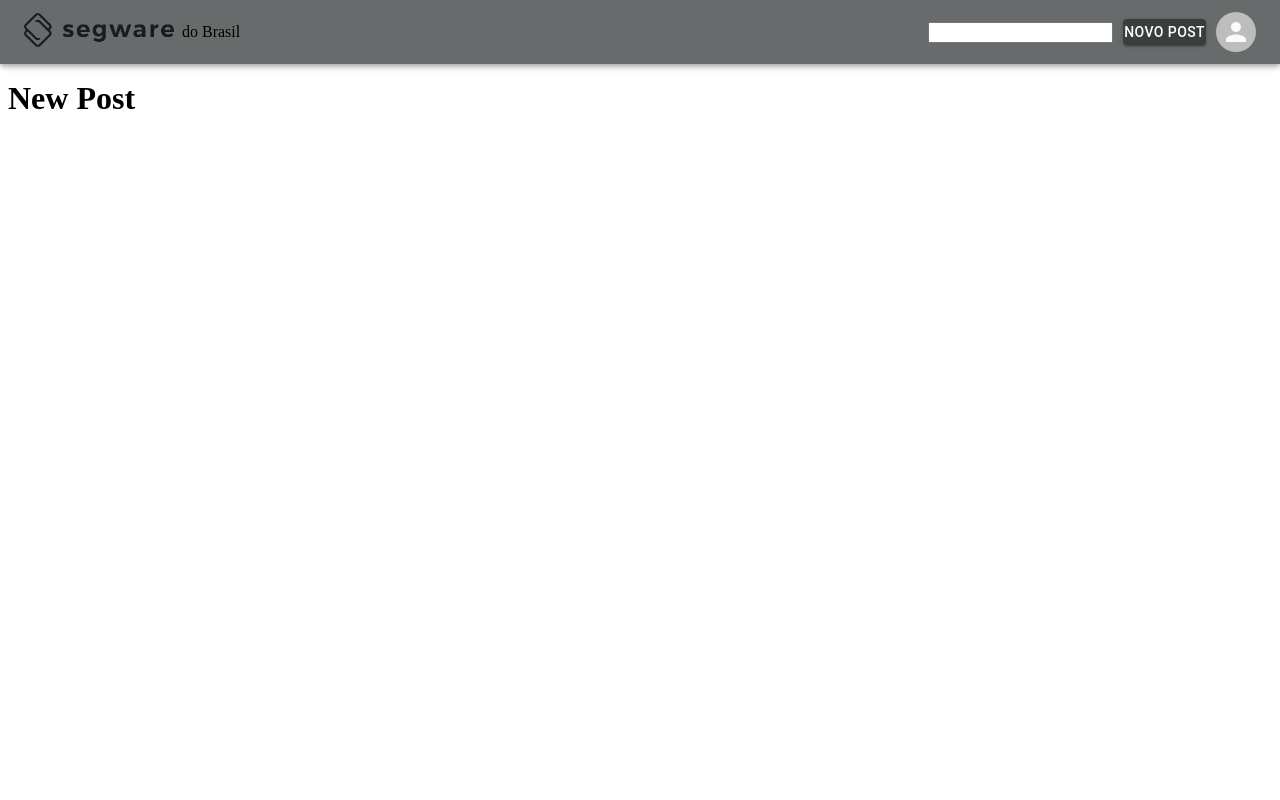
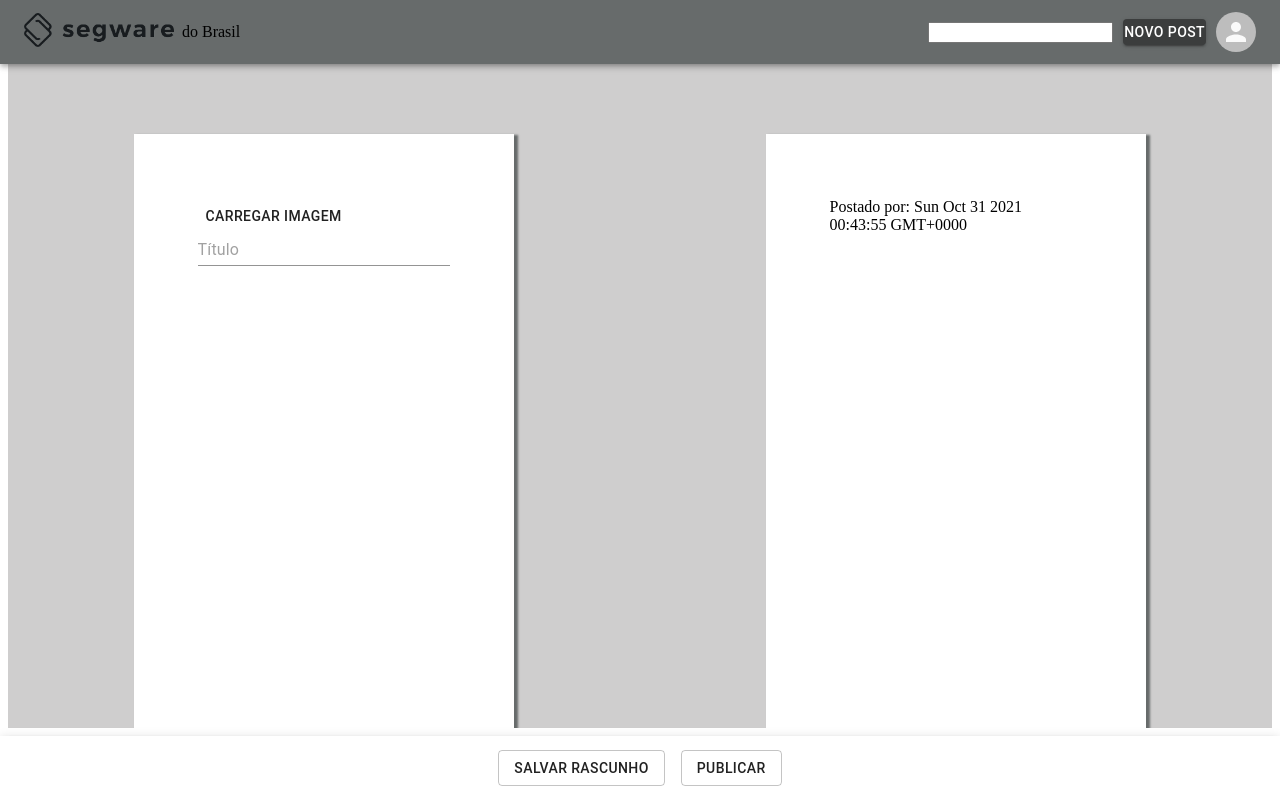
Before and after one commit to IsleneGomes/upvote-app, a React (Create React App) app: page /home/new in a window 1280 px wide. Built offline with nearby package versions, Linux system fonts and the light colour scheme; what axios-mock-adapter would draw is missing.

Commit message:
Tentando implementar o botao de adicionar post

```diff
--- a/package.json
+++ b/package.json
@@ -13,7 +13,10 @@
     "axios-mock-adapter": "^1.20.0",
     "react": "^17.0.2",
     "react-dom": "^17.0.2",
+    "react-dropzone": "^11.4.2",
     "react-feather": "^2.0.9",
+    "react-markdown": "^7.1.0",
+    "react-moment": "^1.1.1",
     "react-router-dom": "^5.3.0",
     "react-scripts": "4.0.3",
     "web-vitals": "^1.0.1"
--- a/src/components/PostCard/index.js
+++ b/src/components/PostCard/index.js
@@ -3,10 +3,10 @@ import { makeStyles } from '@material-ui/styles';
 import Card from '@material-ui/core/Card';
 import CardActions from '@material-ui/core/CardActions';
 import Typography from '@material-ui/core/Typography';
-import Avatar from '@material-ui/core/Avatar';
 import FavoriteIcon from '@material-ui/icons/Favorite';
 import { IconButton } from '@material-ui/core';
 import Context from '../../context/ContextUpvote';
+import moment from 'react-moment';
 
 const myStyles = makeStyles({
   root: {
@@ -36,8 +36,8 @@ const myStyles = makeStyles({
   },
 });
 
-export default function PostCard({post}) {
-  const { user } = useContext(Context);
+export default function PostCard() {
+  const { post } = useContext(Context);
 
   const handleclick = (contador) => {
     contador  = 0
@@ -49,17 +49,16 @@ const classes = myStyles();
     <Card className={classes.root}>
       <div>
         <div className={classes.card}>
-          <Avatar src={post.authorId} className={classes.avatar}/>
           <Typography variant='h6'>{post.title}</Typography>
         </div>
         <div className={classes.subheader}>
           <Typography variant='caption' className={classes.caption}>
-            {'Avaliado por'}
+            {'Criado por'}
           </Typography>
           <Typography variant='subtitle2' className={classes.caption}>
-            {user}
+            {post.user}
           </Typography>
-          <Typography variant='caption' className={classes.caption}>{post.date}</Typography>
+          <Typography variant='caption' className={classes.caption}>{ moment(post.date).fromNow()}</Typography>
         </div>
         <div className={classes.post}>
           <Typography variant='subtitle2' className={classes.description}>
@@ -68,9 +67,6 @@ const classes = myStyles();
         </div>
 
       </div>
-      {/* <CardContent>
-
-      </CardContent> */}
       <CardActions>
         <IconButton>
           <FavoriteIcon />
@@ -80,8 +76,5 @@ const classes = myStyles();
         </Typography>
       </CardActions>
     </Card>
-    // <div>
-    //   {post.description}
-    // </div>
   )
 }
--- a/src/context/ProviderUpvote.js
+++ b/src/context/ProviderUpvote.js
@@ -7,6 +7,7 @@ export default function ProviderUpvote({ children }) {
   const [password, setPassword] = useState('');
    const [title, setTitle] = useState('');
   const [content, setContent] = useState('');
+  const [post, setPost] = ([]);
 
   // useEffect(() => {
   //   const getAPI = async () => {
@@ -28,6 +29,8 @@ export default function ProviderUpvote({ children }) {
     setContent,
     title,
     setTitle,
+    post,
+    setPost,
   };
 
   return (
--- a/src/pages/Feed/Feed.js
+++ /dev/null
@@ -1,31 +0,0 @@
-import React from 'react';
-import { makeStyles } from '@material-ui/styles';
-import PostCard from '../../components/PostCard/index';
-import { Box, Container } from '@material-ui/core';
-// import api from '../../../service/api';
-
-const myStyles = makeStyles({
-  root: {
-    width: '80%',
-    padding: 24,
-    alignContent: 'cen',
-  }
-});
-
-const api = [
-  { id: 1, title: 'Usos do Js', content: 'Post sobre os usos da linguagem JS e frameworks disponíveis', authorId: 'Islene' },
-  { id: 2, title: 'Importações com Axios', content: 'Post que ensina sobre como usar a ferramenta axios', authorId: 'Islene' },
-];
-
-export default function Feed() {
-const classes = myStyles();
-  return (
-    <Container>
-      <Box>
-        <div className={classes.root}>
-        { api.map(post => <PostCard key={post.id} post={post} /> )}
-        </div>
-      </Box>
-    </Container>
-  )
-}
--- /dev/null
+++ b/src/pages/Home/components/Feed/Feed.js
@@ -0,0 +1,30 @@
+import React, { useContext } from 'react';
+import { makeStyles } from '@material-ui/styles';
+import PostCard from '../../../../components/PostCard/index';
+import { Box, Container } from '@material-ui/core';
+import ContextUpvote from '../../../../context/ContextUpvote';
+
+const myStyles = makeStyles({
+  root: {
+    width: '80%',
+    padding: 24,
+    alignContent: 'center',
+  }
+});
+
+export default function Feed() {
+const { post } = useContext(ContextUpvote);
+console.log(post)
+
+const classes = myStyles();
+  return (
+    <Container>
+      <Box>
+        <div className={classes.root}>
+        { !post ? <h1>Loading...</h1>
+        : post.map(post => <PostCard key={post.id} post={post} /> )}
+        </div>
+      </Box>
+    </Container>
+  )
+}
--- a/src/pages/Home/components/Header/BtnPost.js
+++ b/src/pages/Home/components/Header/BtnPost.js
@@ -19,7 +19,6 @@ export default function BtnPost() {
 const handleclick = async () => {
   try {
     history.push('/home/new');
-    console.log('CLICK')
     // const userData = await authService.signIn(user, password);
   } catch (error) {
     console.log('Erro: Deu ruim');
--- a/src/pages/Home/index.js
+++ b/src/pages/Home/index.js
@@ -1,6 +1,6 @@
 import React from 'react';
 import Header from './components/Header/index';
-import Feed from '../Feed/Feed';
+import Feed from '../Home/components/Feed/Feed';
 import { makeStyles } from '@material-ui/styles';
 
 const myStyles = makeStyles({
@@ -24,7 +24,7 @@ function Home() {
       <Header />
       <div className={classes.toolbar}></div>
         <main className={classes.main}>
-
+          <Feed />
         </main>
     </div>
   )
--- /dev/null
+++ b/src/pages/Post/BottonBar.js
@@ -0,0 +1,66 @@
+import { AppBar, Button, Toolbar } from '@material-ui/core'
+import React, { useContext } from 'react';
+import { makeStyles } from '@material-ui/styles';
+import ContextUpvote from '../../context/ContextUpvote';
+import { useHistory } from 'react-router-dom';
+
+const myStyles = makeStyles({
+  appBar: {
+    top: 'auto',
+    bottom: 0,
+    alignItems: 'center',
+    justifyItems: 'center',
+  },
+  button: {
+    marginRight: 16,
+  },
+  toolbar: {
+    display: 'flex',
+  },
+});
+
+export default function BottonBar() {
+  const classes = myStyles();
+    const {
+    user,
+    title,
+    content,
+    setPost,
+  } = useContext(ContextUpvote);
+
+  const contexto = { user, title, content }
+  const history = useHistory()
+
+  const handleSaveDraft = () => {
+      //salva
+  };
+  const handlePublish = () => {
+      history.push('/home')
+      setPost(contexto);
+  };
+
+  return (
+    <AppBar
+        position='fixed'
+        color='inherit'
+        className={classes.appBar}
+      >
+        <Toolbar className={classes.toolbar}>
+          <Button
+            className={classes.button}
+            variant='outlined'
+            onClick={handleSaveDraft}
+          >
+            Salvar Rascunho
+          </Button>
+          <Button
+          color='secundary'
+          variant='outlined'
+          onClick={handlePublish}
+          >
+            Publicar
+          </Button>
+        </Toolbar>
+      </AppBar>
+  )
+}
--- a/src/pages/Post/New.js
+++ b/src/pages/Post/New.js
@@ -1,14 +1,119 @@
-import React from 'react';
+import React, { useCallback, useContext, useState } from 'react';
+import { makeStyles } from '@material-ui/styles';
+import { Box, Button, TextField, Typography } from '@material-ui/core';
 import Header from '../Home/components/Header';
+import { useDropzone } from 'react-dropzone';
+import ContextUpvote from '../../context/ContextUpvote';
+import BottonBar from './BottonBar';
+import Moment from 'react-moment';;
+
+const myStyles = makeStyles({
+  root: {
+    display: 'flex',
+    background: '#cfcece',
+    height: '90vh',
+    overflow: 'scroll',
+  },
+  header: {
+    flexDirection: 'column',
+  },
+  all: {
+    margin: '10% 10%',
+    padding: '5% 5%',
+    background: 'white',
+    width: '100%',
+    height: '70%',
+    boxShadow: '3px 2px 2px 1px #676b6b',
+  },
+  image: {
+    width: '100%',
+    height: '50%',
+  },
+  imagePreview: {
+    width: '100%',
+
+  },
+  textarea: {
+    width: '100%',
+    height: '50%',
+    resize: 'none',
+    border: 'none',
+    outline: 'none',
+    fontSize: 15
+  },
+});
 
 export default function New() {
+  const [image, setImage] = useState(null)
+  const classes = myStyles();
+
+  const {
+    user,
+    title,
+    setTitle,
+    content,
+    setContent
+  } = useContext(ContextUpvote);
+
+  const onDrop = useCallback((acceptedFiles) => {
+    const file = acceptedFiles[0];
+    const reader = new FileReader();
+    reader.readAsDataURL(file);
+    reader.onloadend = () => {
+    const base64data = reader.result;
+    setImage(base64data)
+    }
+  }, []);
+
+  const { getRootProps, getInputProps } = useDropzone({
+    onDrop,
+    multiple: false,
+    accept: 'image/*',
+  });
+
+  const handleTitleChange = (event) => {
+    setTitle(event.currentTarget.value)
+  };
+
+  const handleMarkDownChange = (event) => {
+    setContent(event.currentTarget.value)
+  };
+  const dateToFormat = new Date();
+
   return (
-    <div>
-      <Header />
-      <div>
-        <h1>New Post</h1>
-      </div>
-      <h1>New Post</h1>
-    </div>
-  )
+    <>
+    <Header />
+      <Box className={classes.root}>
+        <Box className={classes.all}>
+          <div {...getRootProps()}>
+            <input {...getInputProps()} />
+            <Button>Carregar Imagem</Button>
+          </div>
+          { image && <img className={classes.image} src={image} alt='background do post' />}
+          <TextField
+            id='title'
+            placeholder='Título'
+            fullWidth
+            value={title}
+            onChange={handleTitleChange}
+          />
+          <textarea className={classes.textarea} onChange={handleMarkDownChange} />
+        </Box>
+        <Box className={classes.all}>
+        { image && <img className={classes.imagePreview} src={image} alt='background do post' />}
+          <Typography variant='h4'>{title}</Typography>
+          <Box display='flex' alignItems='center'>
+            <Box>
+              <Typography variant='body4'>{`Postado por: ${user}`}</Typography>
+              <Typography variant='body4'>
+                <Moment>{dateToFormat}</Moment>
+              </Typography>
+            </Box>
+          </Box>
+          <Typography variant='h6'>{content}</Typography>
+        </Box>
+      </Box>
+      <BottonBar />
+    </>
+  );
 }
```
Also changed, not shown: 2 other files (tests, documents, lock files or other folders).
